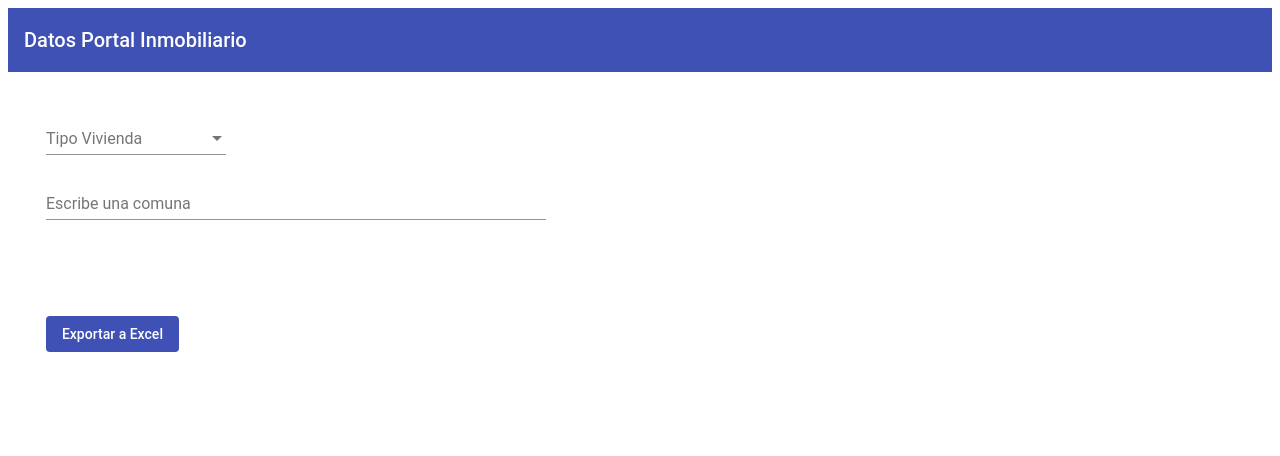
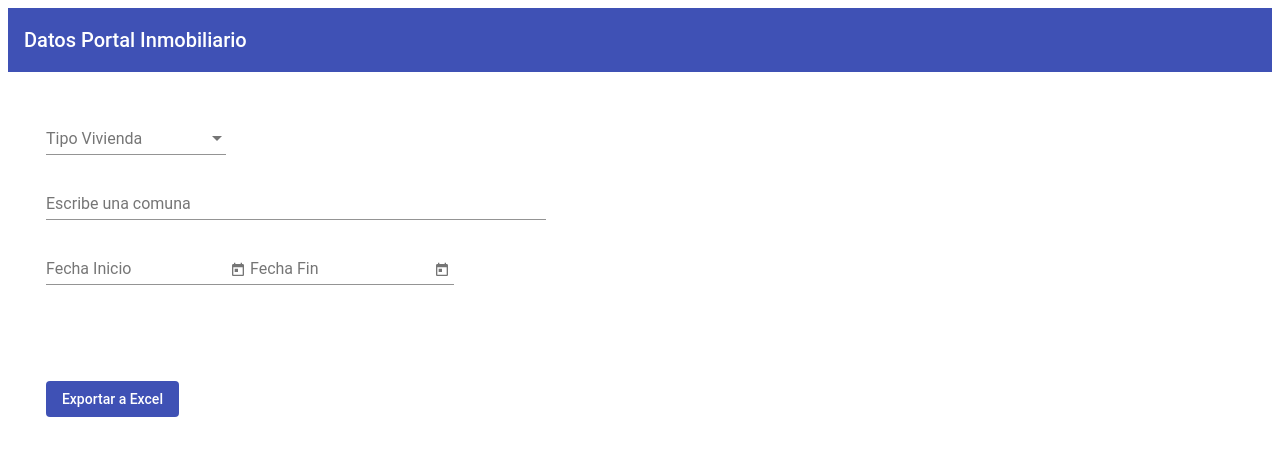
Before and after one commit to tlzsystem/scrapy_frontend, an Angular app: page / in a window 1280 px wide. Shown: the top 456 px of the page. Built offline with nearby package versions, Linux system fonts and the light colour scheme.

Commit message:
Base para busqueda entre fechas

```diff
--- a/src/app/app.component.html
+++ b/src/app/app.component.html
@@ -33,6 +33,21 @@
                 </mat-option>
             </mat-autocomplete>
         </mat-form-field>
+
+        <mat-form-field>
+            <input matInput [matDatepicker]="initPicker" placeholder="Fecha Inicio" [formControl]="fechaInicioSelected" [(ngModel)]="fechaInicio" readonly="true">
+            <mat-datepicker-toggle matSuffix [for]="initPicker"></mat-datepicker-toggle>
+            <mat-datepicker #initPicker></mat-datepicker>
+        </mat-form-field>
+
+        <mat-form-field>
+            <input matInput [matDatepicker]="endPicker" placeholder="Fecha Fin" [formControl]="fechaFinSelected" [(ngModel)]="fechaFin" readonly="true">
+            <mat-datepicker-toggle matSuffix [for]="endPicker"></mat-datepicker-toggle>
+            <mat-datepicker #endPicker></mat-datepicker>
+        </mat-form-field>
+
+
+
     </form>
 </div>
 
--- a/src/app/app.component.ts
+++ b/src/app/app.component.ts
@@ -27,8 +27,13 @@ export class AppComponent {
   public statusRequest = '';
   public itemsScraped = '0';
 
+  public fechaInicio: Date;
+  public fechaFin: Date;
+
   comunaSelected = new FormControl();
   tipoViviendaSelected = new FormControl();
+  fechaInicioSelected = new FormControl();
+  fechaFinSelected = new FormControl();
 
   comunasInterface: Comunas[] = [
     { apiValue: 'Algarrobo', viewValue: 'algarrobo-quinta' },
@@ -271,9 +276,11 @@ export class AppComponent {
   generaJob(tipo: string, valor: string) {
 
     this.isLoadingResults = true;
-    let entrarAqui = true;
     let url: string = this.buildUrl(tipo, valor);
     var thisApp = this;
+
+    let formatedFechaInicio = this.formatFecha(this.fechaInicio); // si es nula mandar una fecha mes anterior al día de hoy - un mes
+    let formatedFechaFin = this.formatFecha(this.fechaFin); //un día más que la de inicio si está nula
 
     if (this.webApiService.jobsStoped) {
       this.webApiService.initJob(url).subscribe(
@@ -350,5 +357,10 @@ export class AppComponent {
     return 'https://www.portalinmobiliario.com/venta/' + tipoPropiedad + '/' + valor + '?tp=1&op=1&ca=2&ts=1&dd=0&dh=6&bd=0&bh=6&or=&mn=2&sf=1&sp=0';
   }
 
+  formatFecha(fecha: Date): string{
+
+    return '';
+  }
+
 
 }
--- a/src/app/app.module.ts
+++ b/src/app/app.module.ts
@@ -11,6 +11,7 @@ import {FormsModule, ReactiveFormsModule} from '@angular/forms';
 import {MatButtonModule} from '@angular/material/button';
 import {MatSelectModule} from '@angular/material/select';
 import {MatProgressSpinnerModule} from '@angular/material/progress-spinner';
+import {MatDatepickerModule} from '@angular/material/datepicker';
 
 import { WebapiService } from './services/webapi.service';
 import { ExcelService } from './services/excel.service';
@@ -18,6 +19,8 @@ import { ExcelService } from './services/excel.service';
 import { HttpClientModule } from '@angular/common/http';
 import { HTTP_INTERCEPTORS } from '@angular/common/http';
 import { RequestInterceptor  } from './services/request-interceptor';
+import { MatNativeDateModule } from '@angular/material/core';
+
 @NgModule({
   declarations: [
     AppComponent
@@ -34,6 +37,8 @@ import { RequestInterceptor  } from './services/request-interceptor';
     MatSelectModule,
     HttpClientModule,
     MatProgressSpinnerModule,
+    MatDatepickerModule,
+    MatNativeDateModule
   ],
   providers: [
     WebapiService,
```
